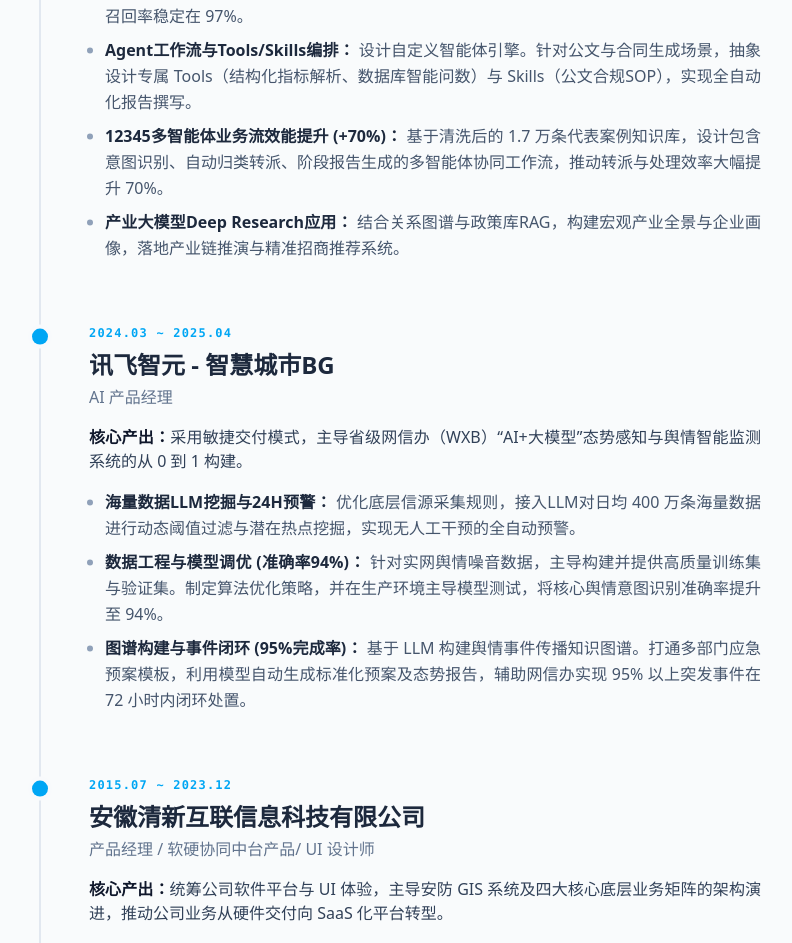
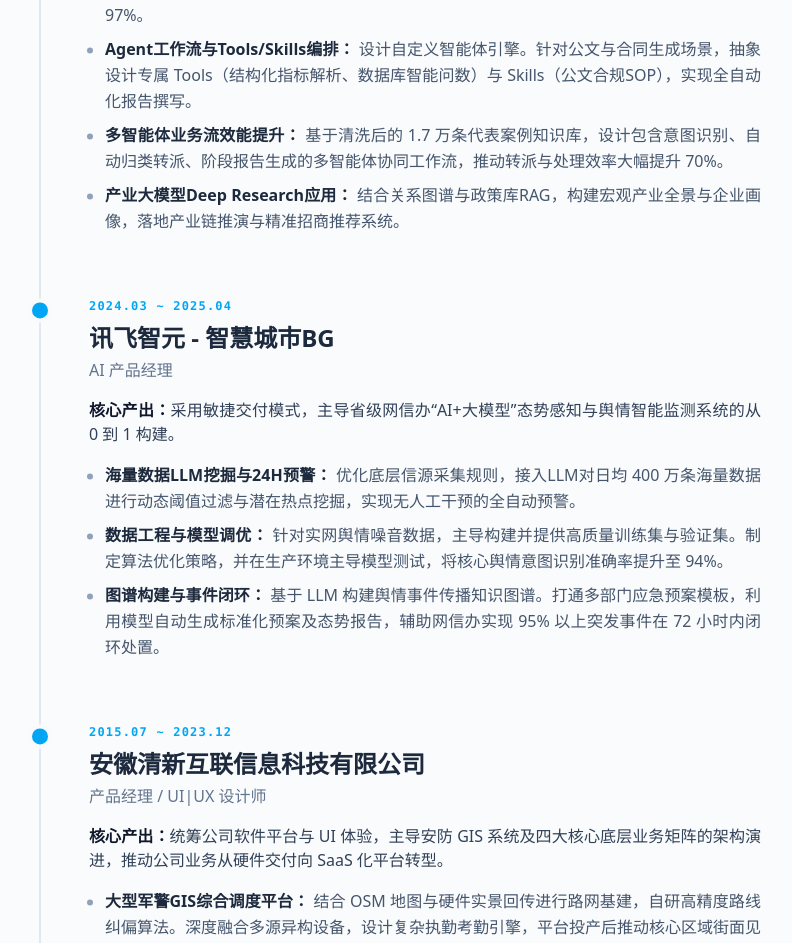
Before and after one commit to ichimarusakura/ResumeACID, a React (Vite) app: page / in a window 1280 px wide. Shown: the part 1200-2143 px from the top of the page, without its empty margins (25-817 px from the left). Built offline with nearby package versions, Linux system fonts and the light colour scheme.

Commit message:
Update App.tsx

```diff
--- a/src/App.tsx
+++ b/src/App.tsx
@@ -294,8 +294,8 @@
       <div className="max-w-7xl mx-auto flex flex-col md:flex-row justify-between items-start md:items-end gap-12">
         <div>
           <div className="mb-8 space-y-2 text-slate-900 font-bold text-xl md:text-2xl">
-            <p>电话：13955168047</p>
-            <p>邮箱：ichimarusakura@qq.com</p>
+            <p>13955168047</p>
+            <p>ichimarusakura@qq.com</p>
           </div>
           <button
             onClick={() => window.print()}
@@ -366,7 +366,7 @@
                     <span className="font-bold text-slate-900">复杂业务架构抽象：</span>深耕 G 端政务、军警与 B 端能源基建领域。具备复杂业务拆解能力，能将高压且非标的业务 SOP 转化为标准化、中台化的系统模型，主导过多款千万级政企平台的设计演进。
                   </li>
                   <li>
-                    <span className="font-bold text-slate-900">多模态软硬协同底盘：</span>拥有“LLM大模型 + CV视觉算法 + IoT物联硬件 + GIS时空数据”全链路产品跨界综合经验。熟练掌握 Python 数据分析，能直接对接算法团队进行模型评测、数据样本清洗与调优策略制定。
+                    <span className="font-bold text-slate-900">多模态软硬协同底盘：</span>拥有“LLM大模型 + CV视觉算法 + IoT物联硬件 + GIS时空数据”全链路产品跨界综合经验。熟练掌握数据分析，能直接对接算法团队进行模型评测、数据样本清洗与调优策略制定。
                   </li>
                   <li>
                     <span className="font-bold text-slate-900">敏捷交付与用户体验把控：</span>UI/UX 设计师出身，具备极高的交互审美与同理心。擅长处理复杂软硬件交互场景，精准平衡客户定制化诉求。
@@ -571,7 +571,7 @@
       {isWechat && (
         <div className="absolute bottom-full left-1/2 -translate-x-1/2 mb-4 opacity-0 group-hover:opacity-100 pointer-events-none transition-opacity duration-300 z-50">
           <div className="bg-white p-2 rounded-lg shadow-xl border border-slate-200 relative">
-            <img src="https://api.qrserver.com/v1/create-qr-code/?size=150x150&data=WeChat" alt="WeChat QR Code" className="w-32 h-32" />
+            <img src={new URL('./qr.png', import.meta.url).href} alt="WeChat QR Code" className="w-60 h-80" />
             <div className="absolute -bottom-2 left-1/2 -translate-x-1/2 w-4 h-4 bg-white border-b border-r border-slate-200 transform rotate-45"></div>
           </div>
         </div>
@@ -700,9 +700,9 @@
     role: "AI 产品经理",
     coreOutput: "独立负责Agent架构抽象与RAG策略调优，具备将复杂政务SOP转化为多智能体协同工作流的能力。",
     achievements: [
-      { title: "高可用RAG中台与策略调优 (召回率97%)：", desc: "构建基于 RBAC 的知识库，引入 MinerU 解析复杂政务文档。搭建基于“准确率/命中率”的模型评估看板，通过检索与重排策略优化，将平均召回率稳定在 97%。" },
+      { title: "高可用RAG中台与策略调优：", desc: "设计非结构化知识库，引入 MinerU 解析复杂政务文档。搭建基于“准确率/命中率”的模型评估看板，通过检索与重排策略优化，将平均召回率稳定在 97%。" },
       { title: "Agent工作流与Tools/Skills编排：", desc: "设计自定义智能体引擎。针对公文与合同生成场景，抽象设计专属 Tools（结构化指标解析、数据库智能问数）与 Skills（公文合规SOP），实现全自动化报告撰写。" },
-      { title: "12345多智能体业务流效能提升 (+70%)：", desc: "基于清洗后的 1.7 万条代表案例知识库，设计包含意图识别、自动归类转派、阶段报告生成的多智能体协同工作流，推动转派与处理效率大幅提升 70%。" },
+      { title: "多智能体业务流效能提升：", desc: "基于清洗后的 1.7 万条代表案例知识库，设计包含意图识别、自动归类转派、阶段报告生成的多智能体协同工作流，推动转派与处理效率大幅提升 70%。" },
       { title: "产业大模型Deep Research应用：", desc: "结合关系图谱与政策库RAG，构建宏观产业全景与企业画像，落地产业链推演与精准招商推荐系统。" }
     ]
   },
@@ -710,20 +710,20 @@
     period: "2024.03 ~ 2025.04",
     company: "讯飞智元 - 智慧城市BG",
     role: "AI 产品经理",
-    coreOutput: "采用敏捷交付模式，主导省级网信办（WXB）“AI+大模型”态势感知与舆情智能监测系统的从 0 到 1 构建。",
+    coreOutput: "采用敏捷交付模式，主导省级网信办“AI+大模型”态势感知与舆情智能监测系统的从 0 到 1 构建。",
     achievements: [
       { title: "海量数据LLM挖掘与24H预警：", desc: "优化底层信源采集规则，接入LLM对日均 400 万条海量数据进行动态阈值过滤与潜在热点挖掘，实现无人工干预的全自动预警。" },
-      { title: "数据工程与模型调优 (准确率94%)：", desc: "针对实网舆情噪音数据，主导构建并提供高质量训练集与验证集。制定算法优化策略，并在生产环境主导模型测试，将核心舆情意图识别准确率提升至 94%。" },
-      { title: "图谱构建与事件闭环 (95%完成率)：", desc: "基于 LLM 构建舆情事件传播知识图谱。打通多部门应急预案模板，利用模型自动生成标准化预案及态势报告，辅助网信办实现 95% 以上突发事件在 72 小时内闭环处置。" }
+      { title: "数据工程与模型调优：", desc: "针对实网舆情噪音数据，主导构建并提供高质量训练集与验证集。制定算法优化策略，并在生产环境主导模型测试，将核心舆情意图识别准确率提升至 94%。" },
+      { title: "图谱构建与事件闭环：", desc: "基于 LLM 构建舆情事件传播知识图谱。打通多部门应急预案模板，利用模型自动生成标准化预案及态势报告，辅助网信办实现 95% 以上突发事件在 72 小时内闭环处置。" }
     ]
   },
   {
     period: "2015.07 ~ 2023.12",
     company: "安徽清新互联信息科技有限公司",
-    role: "产品经理 / 软硬协同中台产品/ UI 设计师",
+    role: "产品经理 / UI|UX 设计师",
     coreOutput: "统筹公司软件平台与 UI 体验，主导安防 GIS 系统及四大核心底层业务矩阵的架构演进，推动公司业务从硬件交付向 SaaS 化平台转型。",
     achievements: [
-      { title: "大型军警GIS综合调度平台 (新疆武警/公安)：", desc: "结合 OSM 地图与硬件实景回传进行路网基建，自研高精度路线纠偏算法。深度融合多源异构设备，设计复杂执勤考勤引擎，平台投产后推动核心区域街面见警率提升至 98%，获官方“十分满意”验收评价。" },
+      { title: "大型军警GIS综合调度平台：", desc: "结合 OSM 地图与硬件实景回传进行路网基建，自研高精度路线纠偏算法。深度融合多源异构设备，设计复杂执勤考勤引擎，平台投产后推动核心区域街面见警率提升至 98%，获官方“十分满意”验收评价。" },
       { title: "音视频云底座与AI视觉物联：", desc: "抽象跨行业诉求，从 0 构建国标音视频云平台（ICVS）。结合 CV 视觉算法落地防疫矩阵与光伏电力无人巡检，并亲自下场主导高并发环境下的数据样本清洗，反向优化识别准确率。" },
       { title: "复杂系统 SaaS 化与商业演进：", desc: "规划建发智慧工地、华米智慧养老及变电站数字孪生产品线，打通可穿戴设备、3D 模型与业务流。并行主导公司内部 ERP/MIS 系统的流程重构与自研，大幅降低企业内耗与外采成本。" }
     ]
@@ -753,7 +753,7 @@
           items: [
             '根据各业务场景设计非结构化知识库，同时引入 MinerU等工具实现复杂政务文档的多模态解析。',
             '**技术深挖与成果：** 建立基于准确率、命中率的大模型评估与归因体系。通过优化检索策略、重排与多路召回机制，将 **RAG 平均召回率稳定提升至 97%**。',
-            '**业务沉淀：** 累计为知识库清洗并沉淀 **1,300 条区域权责清单、17,000 余条代表性历史案例，以及超 30 万条全国政策**，形成极具业务价值的政务数据资产。'
+            '**业务沉淀：** 累计为知识库清洗并沉淀 **1,300+ 条区域权责清单、17,000+ 条代表性历史案例，以及超 30 万条全国政策**，形成极具业务价值的政务数据资产。'
           ]
         },
         {
@@ -898,7 +898,7 @@
     ],
     details: {
       role: '产品经理',
-      duration: '14 个月',
+      duration: '长期',
       platform: '客户端/内网-本地私有化部署',
       team: '10+人',
       description: '依托公司音视频硬件优势，从0主导打造覆盖事前预警、事中指挥、事后回溯的应急指挥调度标准化底层平台。并以此为基座，结合计算机视觉算法与 IoT 技术，成功复制应用并落地公安、消防、防疫等多行业的深度定制化子系统矩阵。',
@@ -943,7 +943,7 @@
     ],
     details: {
       role: '产品经理',
-      duration: '24 个月',
+      duration: '长期',
       platform: '客户端-Web/内网-本地私有化部署',
       team: '10+人',
       description: '构建了一系列创新性的产品解决方案，覆盖了从音视频传输与AI物联平台到软硬一体化配套系统的多个领域。',
```
